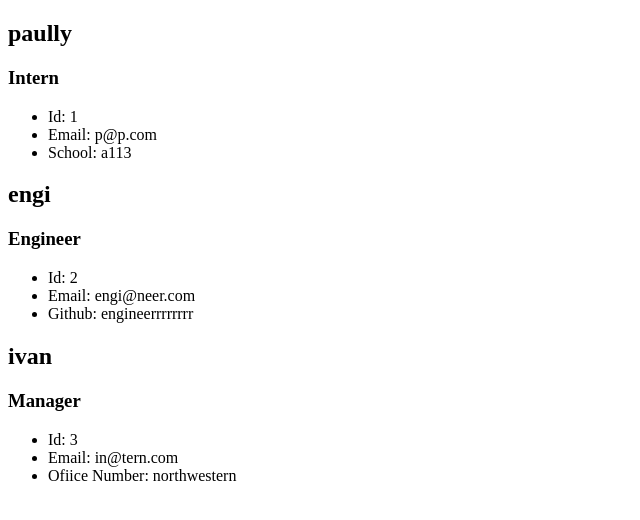
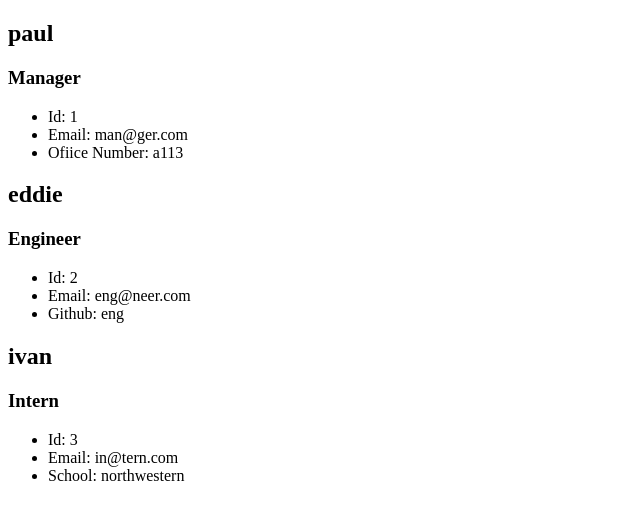
Before and after one commit to hamzaramzanali/team-info-generator, a website: page dist/results.html in a window 1280 px wide. Shown: the whole page, without its empty margins (0-640 px from the left). Drawn offline with Linux system fonts and the light colour scheme.

Commit message:
ran test to change results.html

```diff
--- a/dist/results.html
+++ b/dist/results.html
@@ -8,26 +8,26 @@
             <title>Document</title>
         </head>
         <body>
-            <div><h2>paully</h2>
-                <h3>Intern</h3>
+            <div><h2>paul</h2>
+                <h3>Manager</h3>
                 <ul>
                 <li>Id: 1</li>
-                <li>Email: p@p.com</li>
-                <li>School: a113</li>
+                <li>Email: man@ger.com</li>
+                <li>Ofiice Number: a113</li>
                 </ul>
-                </div><div><h2>engi</h2>
+                </div><div><h2>eddie</h2>
                 <h3>Engineer</h3>
                 <ul>
                 <li>Id: 2</li>
-                <li>Email: engi@neer.com</li>
-                <li>Github: engineerrrrrrrr</li>
+                <li>Email: eng@neer.com</li>
+                <li>Github: eng</li>
                 </ul>
                 </div><div><h2>ivan</h2>
-                <h3>Manager</h3>
+                <h3>Intern</h3>
                 <ul>
                 <li>Id: 3</li>
                 <li>Email: in@tern.com</li>
-                <li>Ofiice Number: northwestern</li>
+                <li>School: northwestern</li>
                 </ul>
                 </div>
         </body>
```
